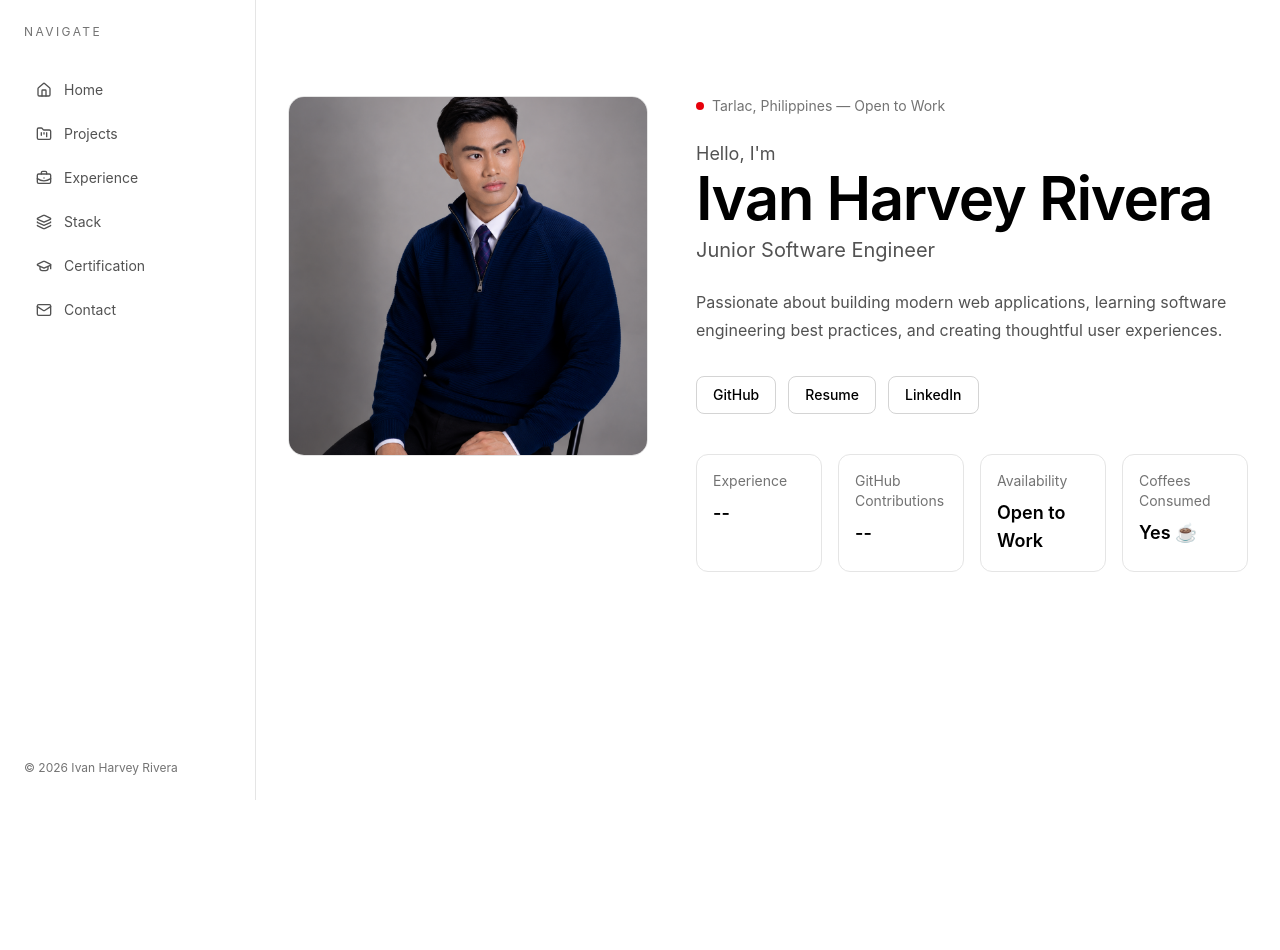
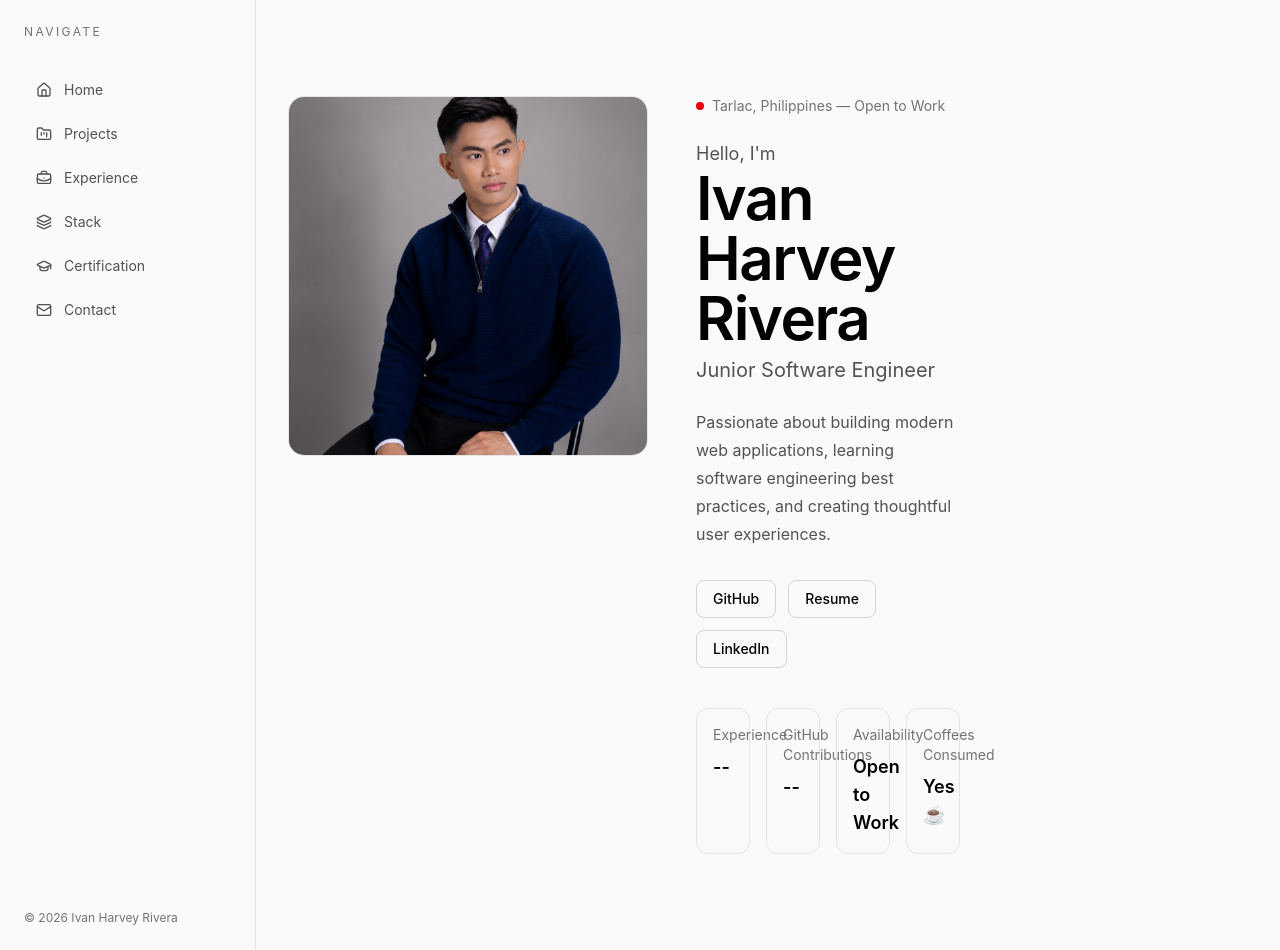
Before and after one commit to The-Young-Swag/Portfolio_DevStudio, a React (Vite) app: page / in a window 1280 px wide. Before the commit the page ends 800 px from the top, so only its background shows below. Built offline with nearby package versions, Linux system fonts and the light colour scheme.

Commit message:
refactor(PortfolioLayout): optimize layout with max-width and prepare for future right rail

```diff
--- a/src/components/layout/PortfolioLayout.tsx
+++ b/src/components/layout/PortfolioLayout.tsx
@@ -8,12 +8,17 @@ export function PortfolioLayout({
     children,
 }: PortfolioLayoutProps) {
     return (
-        <div className="flex min-h-screen">
-            <Sidebar />
+        <div className="min-h-screen bg-neutral-50">
+            <div className="mx-auto flex max-w-[1600px]">
+                <Sidebar />
 
-            <main className="flex-1">
-                {children}
-            </main>
+                <main className="min-w-0 flex-1">
+                    {children}
+                </main>
+
+                {/* Reserved for future right rail */}
+                <aside className="hidden xl:block w-72 shrink-0" />
+            </div>
         </div>
     );
 }
```
